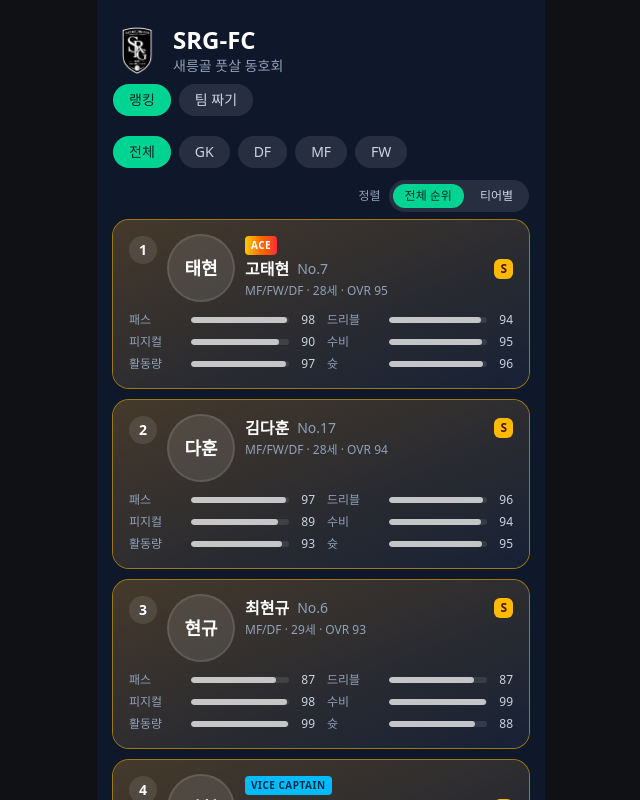
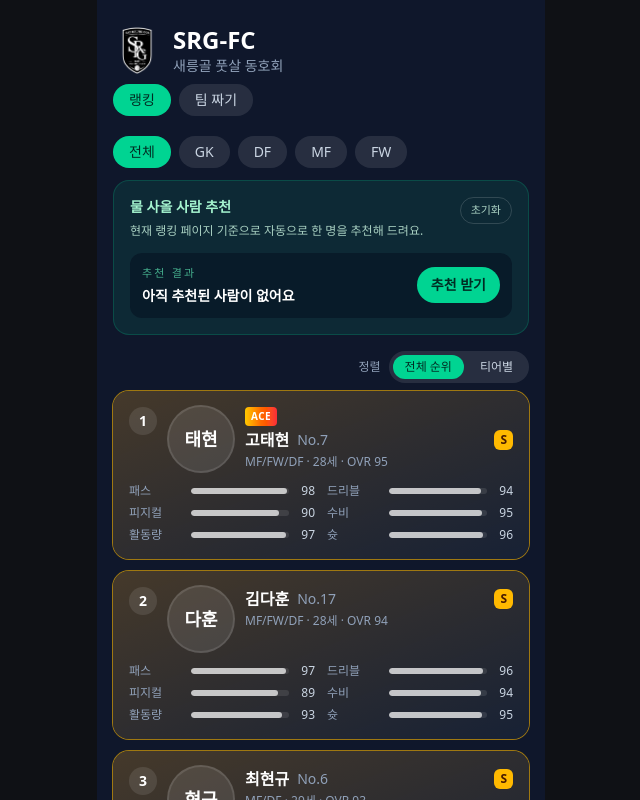
Before and after one commit to jsee53/SRG-FC, a React (Vite) app: page / in a window 1280 px wide. Shown: the top 800 px of the page, without its empty margins (319-959 px from the left). Built offline with nearby package versions, Linux system fonts and the light colour scheme.

Commit message:
Add automatic water runner recommendation

```diff
--- a/package.json
+++ b/package.json
@@ -7,7 +7,8 @@
     "dev": "vite",
     "build": "vite build",
     "lint": "oxlint",
-    "preview": "vite preview"
+    "preview": "vite preview",
+    "test": "node --test src/utils/waterRunner.test.js"
   },
   "dependencies": {
     "react": "^19.2.8",
--- /dev/null
+++ b/src/components/WaterRunnerCard.jsx
@@ -0,0 +1,90 @@
+import { useEffect, useMemo, useState } from 'react'
+import { pickWaterRunner } from '../utils/waterRunner'
+
+const STORAGE_KEY = 'srgfc-water-runner-history'
+
+export default function WaterRunnerCard({ title, description, candidates }) {
+  const [recommendedId, setRecommendedId] = useState(null)
+  const [history, setHistory] = useState([])
+
+  useEffect(() => {
+    try {
+      const raw = window.localStorage.getItem(STORAGE_KEY)
+      if (raw) {
+        const parsed = JSON.parse(raw)
+        if (Array.isArray(parsed)) {
+          setHistory(parsed)
+        }
+      }
+    } catch {
+      // ignore storage errors
+    }
+  }, [])
+
+  useEffect(() => {
+    try {
+      window.localStorage.setItem(STORAGE_KEY, JSON.stringify(history.slice(0, 8)))
+    } catch {
+      // ignore storage errors
+    }
+  }, [history])
+
+  const availableCandidates = useMemo(() => (candidates ?? []).filter(Boolean), [candidates])
+  const recommendedMember = availableCandidates.find((member) => member.id === recommendedId) ?? null
+
+  function handleRecommend() {
+    const next = pickWaterRunner(availableCandidates, history)
+
+    if (!next) {
+      setRecommendedId(null)
+      return
+    }
+
+    setRecommendedId(next.id)
+    setHistory((prev) => [next.id, ...prev].slice(0, 8))
+  }
+
+  function handleReset() {
+    setRecommendedId(null)
+    setHistory([])
+  }
+
+  return (
+    <div className="mx-4 mb-4 rounded-2xl border border-emerald-400/20 bg-emerald-400/10 p-4">
+      <div className="flex items-start justify-between gap-3">
+        <div>
+          <h3 className="text-sm font-semibold text-emerald-200">{title}</h3>
+          <p className="mt-1 text-xs leading-5 text-emerald-100/80">{description}</p>
+        </div>
+        <button
+          type="button"
+          onClick={handleReset}
+          className="rounded-full border border-white/15 px-2.5 py-1 text-[11px] text-emerald-100/80 transition-colors hover:bg-white/10"
+        >
+          초기화
+        </button>
+      </div>
+
+      <div className="mt-3 flex items-center justify-between gap-3 rounded-xl bg-slate-950/40 p-3">
+        <div className="min-w-0 flex-1">
+          <p className="text-[11px] uppercase tracking-[0.2em] text-emerald-300/70">추천 결과</p>
+          <p className="mt-1 truncate text-sm font-semibold text-white">
+            {recommendedMember ? recommendedMember.name : '아직 추천된 사람이 없어요'}
+          </p>
+        </div>
+        <button
+          type="button"
+          onClick={handleRecommend}
+          disabled={availableCandidates.length === 0}
+          className="rounded-full bg-emerald-400 px-3.5 py-2 text-sm font-semibold text-emerald-950 transition-colors hover:bg-emerald-300 disabled:cursor-not-allowed disabled:opacity-40"
+        >
+          추천 받기
+        </button>
+      </div>
+
+      {availableCandidates.length === 0 && (
+        <p className="mt-2 text-xs text-emerald-100/70">추천할 대상이 아직 없어요. 참석자나 멤버를 먼저 선택해 주세요.</p>
+      )}
+    </div>
+  )
+}
--- a/src/pages/RankingPage.jsx
+++ b/src/pages/RankingPage.jsx
@@ -5,6 +5,7 @@ import PositionTabs from '../components/PositionTabs'
 import SortToggle from '../components/SortToggle'
 import RankingList from '../components/RankingList'
 import MemberDetail from '../components/MemberDetail'
+import WaterRunnerCard from '../components/WaterRunnerCard'
 
 export default function RankingPage() {
   const [filter, setFilter] = useState('전체')
@@ -22,6 +23,12 @@ export default function RankingPage() {
   return (
     <>
       <PositionTabs active={filter} onChange={setFilter} />
+      <WaterRunnerCard
+        title="물 사올 사람 추천"
+        description="현재 랭킹 페이지 기준으로 자동으로 한 명을 추천해 드려요."
+        candidates={ordered}
+      />
+
       <div className="flex items-center justify-end gap-2 px-4 pb-2">
         <span className="text-xs text-slate-400">정렬</span>
         <SortToggle active={sortBy} onChange={setSortBy} />
--- a/src/pages/TeamBuilderPage.jsx
+++ b/src/pages/TeamBuilderPage.jsx
@@ -5,6 +5,7 @@ import AttendeeChip from '../components/AttendeeChip'
 import MercenaryForm from '../components/MercenaryForm'
 import TeamSettings from '../components/TeamSettings'
 import TeamResultCard from '../components/TeamResultCard'
+import WaterRunnerCard from '../components/WaterRunnerCard'
 
 export default function TeamBuilderPage() {
   const [attendingIds, setAttendingIds] = useState(new Set())
@@ -60,6 +61,12 @@ export default function TeamBuilderPage() {
 
       <MercenaryForm mercenaries={mercenaries} onAdd={handleAddMercenaries} onRemove={handleRemoveMercenary} />
 
+      <WaterRunnerCard
+        title="물 사올 사람 추천"
+        description="아무도 안 사올 때를 대비해, 참가자 중 한 명을 자동으로 추천해 드려요."
+        candidates={[...attendingMembers, ...mercenaries]}
+      />
+
       <TeamSettings
         teamCount={teamCount}
         onTeamCountChange={setTeamCount}
--- /dev/null
+++ b/src/utils/waterRunner.js
@@ -0,0 +1,13 @@
+export function pickWaterRunner(candidates, usedIds = [], random = Math.random) {
+  if (!Array.isArray(candidates) || candidates.length === 0) {
+    return null
+  }
+
+  const available = candidates.filter((member) => !usedIds.includes(member.id))
+  if (available.length === 0) {
+    return null
+  }
+
+  const index = Math.floor(random() * available.length)
+  return available[index]
+}
```
Also changed, not shown: 1 other file (tests, documents, lock files or other folders).
